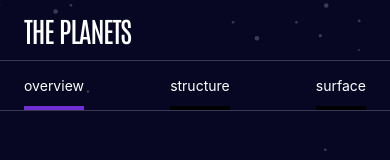
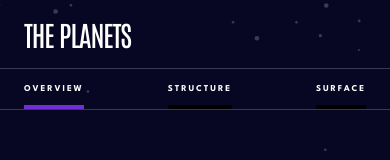
Before and after one commit to javar10/planets-fact-site-app, a React Native app: screen / in a window 390 px wide. Shown: the top 160 px of the page. Built offline with nearby package versions, Linux system fonts and the light colour scheme.

Commit message:
text styles updates

```diff
--- a/App.js
+++ b/App.js
@@ -43,6 +43,7 @@ export default function App() {
         {isMobileMenuOpen &&
           <View>
             <PlanetsMenu
+              screenSize={screenSize}
               setSelectedPlanet={setSelectedPlanet}
               setIsMobileMenuOpen={setIsMobileMenuOpen}
             />
--- a/src/components/Button.js
+++ b/src/components/Button.js
@@ -21,13 +21,12 @@ export default Button
 
 const styleSheet = (screenSize, selectedPlanet) => StyleSheet.create({
   btnText: {
-    ...textStyle.H5m,
+    ...textStyle[screenSize].H3,
     color: colors.white,
     borderBottomWidth: 4,
     paddingBottom: 12,
   },
   selectedText: {
     borderBottomColor: colors[selectedPlanet.name],
-
   }
 })
--- a/src/components/Header.js
+++ b/src/components/Header.js
@@ -38,11 +38,7 @@ const styleSheet = (screenSize) => StyleSheet.create({
     borderBottomWidth: 1,
   },
   heroText: {
-    fontFamily: 'Antonio-Medium',
-    fontSize: 28,
-    lineHeight: 28,
-    letterSpacing: -1.05,
-    textTransform: 'uppercase',
+    ...textStyle[screenSize].hero,
     color: colors.white,
   },
 })
--- a/src/components/PlanetsMenu.js
+++ b/src/components/PlanetsMenu.js
@@ -1,9 +1,9 @@
 import { StyleSheet, Text, View, Image } from 'react-native'
 import planetData from '../data.json';
-import { colors } from '../theme';
+import { colors, textStyle } from '../theme';
 import Arrow from '../../assets/icons/icon-chevron.svg';
 
-const PlanetsMenu = ({ setSelectedPlanet, setIsMobileMenuOpen }) => {
+const PlanetsMenu = ({ screenSize, setSelectedPlanet, setIsMobileMenuOpen }) => {
 
     const selectPlanet = (planetName) => {
         const planet = planetData.find(p => p.name === planetName);
@@ -14,7 +14,7 @@ const PlanetsMenu = ({ setSelectedPlanet, setIsMobileMenuOpen }) => {
     return (
         <View style={{ paddingTop: 32 }}>
             {planetData.map((planet) => {
-                const styles = styleSheet(planet.name);
+                const styles = styleSheet(screenSize, planet.name);
                 return (
                     <View key={planet.name} style={styles.container} >
                         <View style={styles.planetNameContainer}>
@@ -37,7 +37,7 @@ const PlanetsMenu = ({ setSelectedPlanet, setIsMobileMenuOpen }) => {
 
 export default PlanetsMenu
 
-const styleSheet = (planetName) => StyleSheet.create({
+const styleSheet = (screenSize, planetName) => StyleSheet.create({
     container: {
         flexDirection: 'row',
         alignItems: 'center',
@@ -59,11 +59,7 @@ const styleSheet = (planetName) => StyleSheet.create({
         marginRight: 20
     },
     text: {
-        fontFamily: 'Spartan-Bold',
-        fontSize: 15,
-        lineHeight: 25,
-        letterSpacing: 1.36,
-        textTransform: 'uppercase',
+        ...textStyle[screenSize].H4,
         color: colors.white,
     }
 })
--- a/src/theme.js
+++ b/src/theme.js
@@ -15,6 +15,9 @@ export const colors = {
 
 export const textStyle = {
     laptop: {
+        hero: {
+
+        },
         H1: {
             fontFamily: 'Antonio-Medium',
             fontSize: 80,
@@ -31,7 +34,7 @@ export const textStyle = {
         H3: {
             fontFamily: 'Spartan-Bold',
             fontSize: 12,
-            lineHeight: 25,
+            lineHeight: 28,
             letterSpacing: 2.6,
         },
         H4: {
@@ -54,16 +57,29 @@ export const textStyle = {
         },
     },
     mobile: {
+        hero: {
+            fontFamily: 'Antonio-Medium',
+            fontSize: 28,
+            letterSpacing: -1.05,
+            textTransform: 'uppercase',
+        },
         H1: {
             fontFamily: 'Antonio-Medium',
             fontSize: 40,
             letterSpacing: 0,
             textTransform: 'uppercase',
         },
-        H5: {
+        H3: {
             fontFamily: 'Spartan-Bold',
             fontSize: 9,
             letterSpacing: 1.93,
+            textTransform: 'uppercase',
+        },
+        H4: {
+            fontFamily: 'Spartan-Bold',
+            fontSize: 15,
+            lineHeight: 25,
+            letterSpacing: 1.36,
             textTransform: 'uppercase',
         },
         body: {
```
